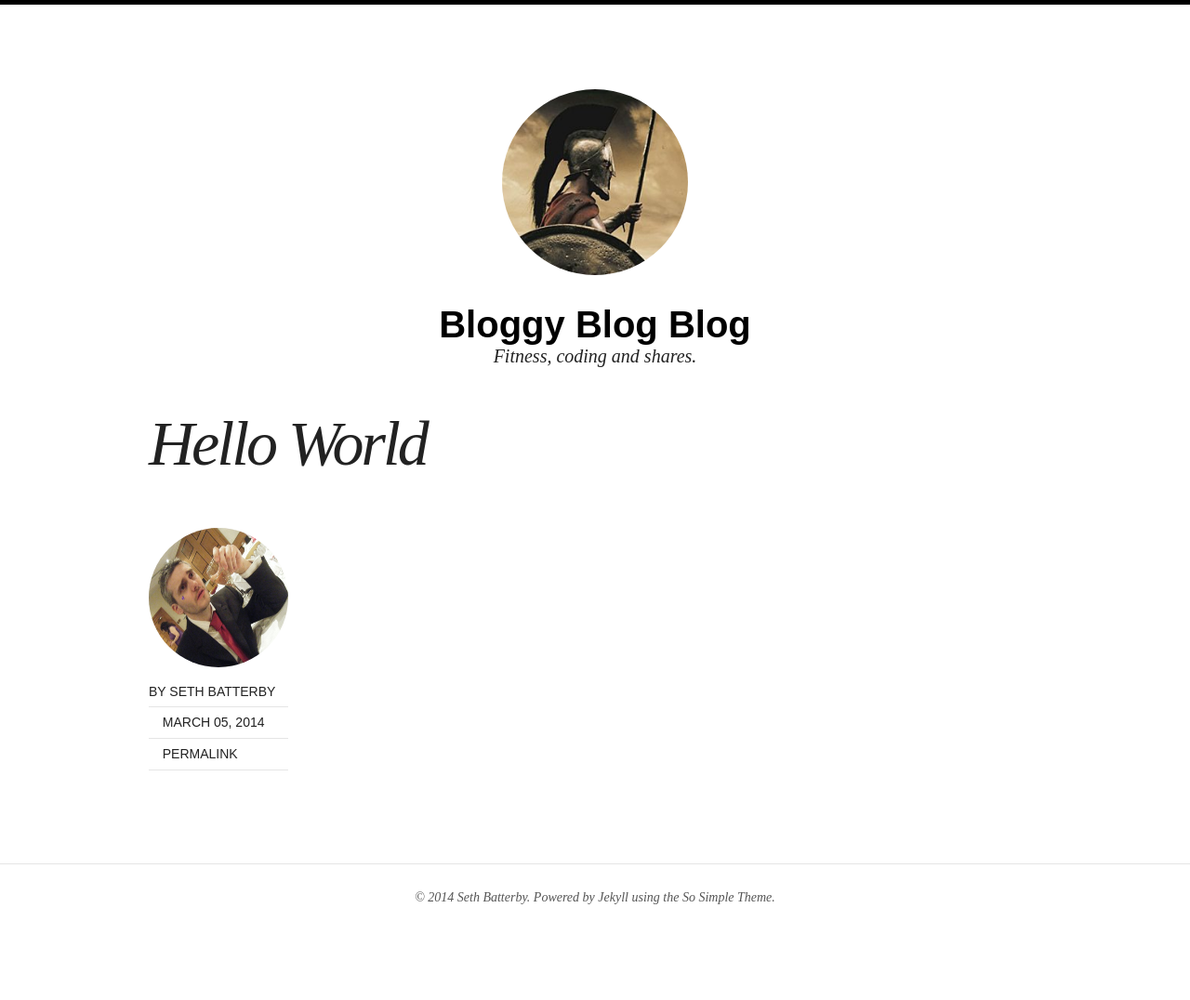
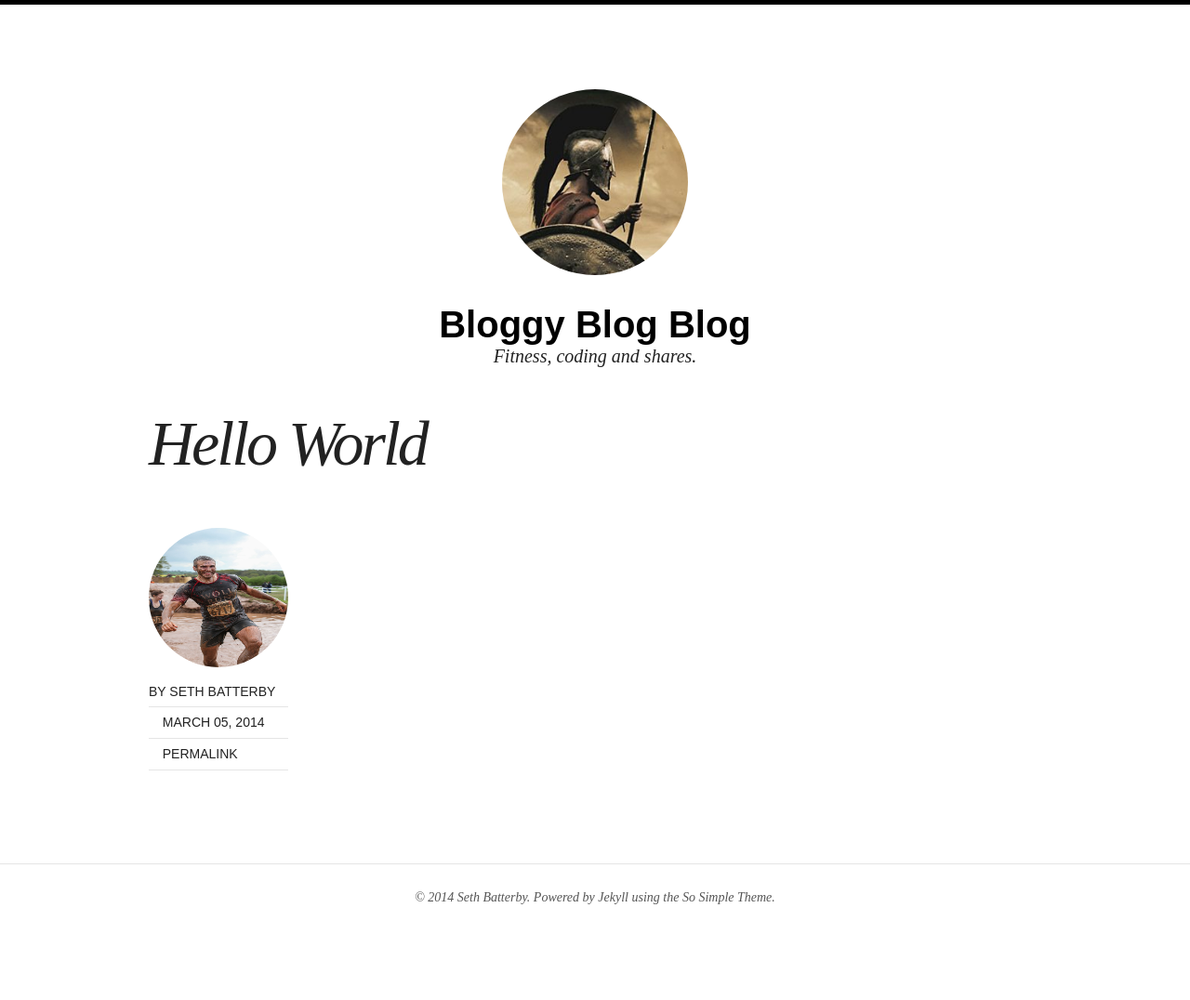
Before and after one commit to danbatsb/danbatsb.github.io, a Jekyll site: the page built from _posts/2014-03-05-hello-world.md, in a window 1280 px wide. Shown: the whole page at 93% size. Built offline with Jekyll 4.4.1, drawn with Linux system fonts in a browser that asks for light colours; nearby versions of some CDN libraries; comment, search, counter and statistics services are not loaded.

Commit message:
Change image

```diff
--- a/_config.yml
+++ b/_config.yml
@@ -9,7 +9,7 @@ url:              http://danbatsb.github.io
 # Owner/author information
 owner:
   name:           Seth Batterby
-  avatar:         me.jpg
+  avatar:         wolfrun.jpg
   email:          sbatterby@gmail.com
   # Social networking links used in footer. Update and remove as you like.
   twitter:
```
Also changed, not shown: images/me.jpg (deleted), images/thailand.jpg (deleted), images/wolfrun.jpg (added).
